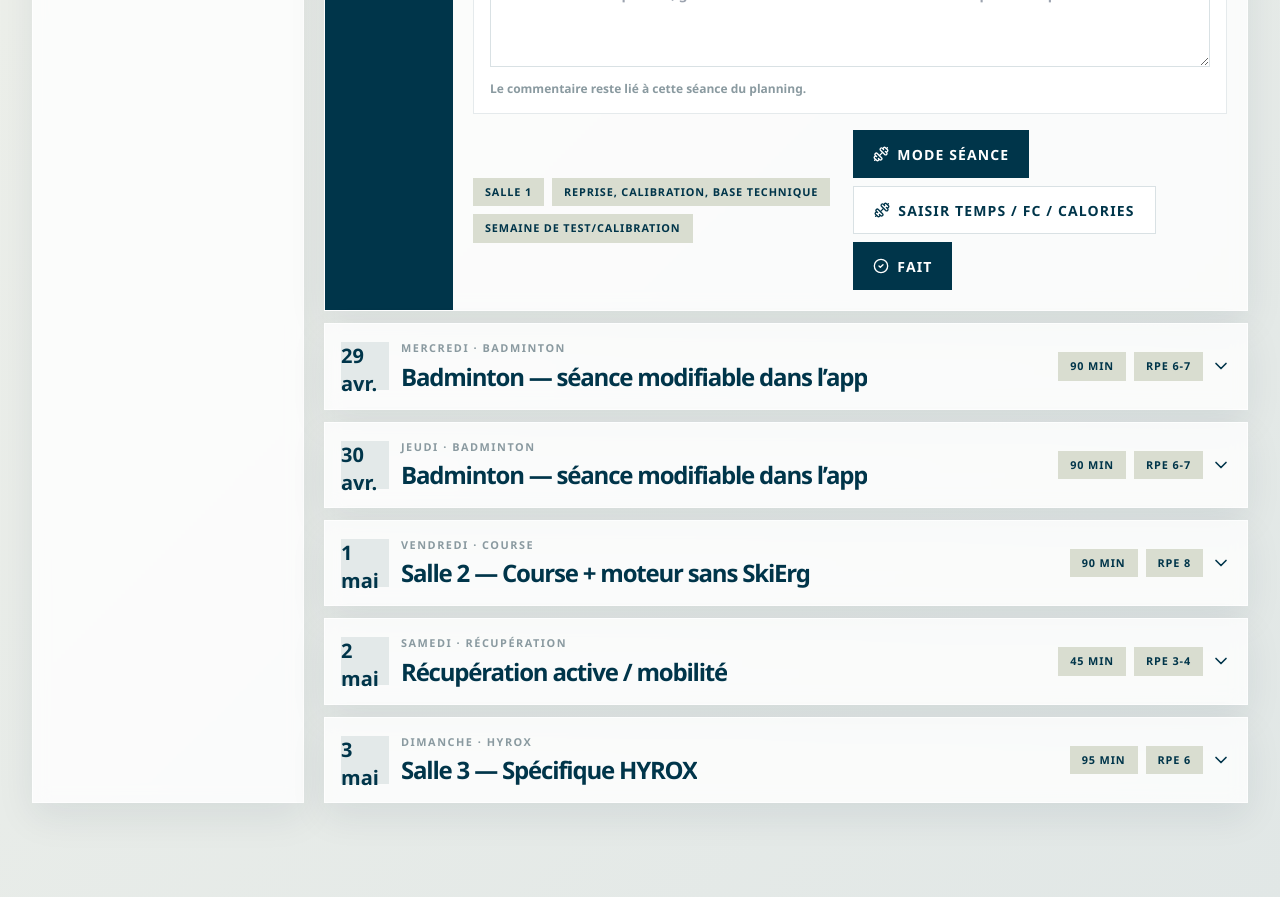
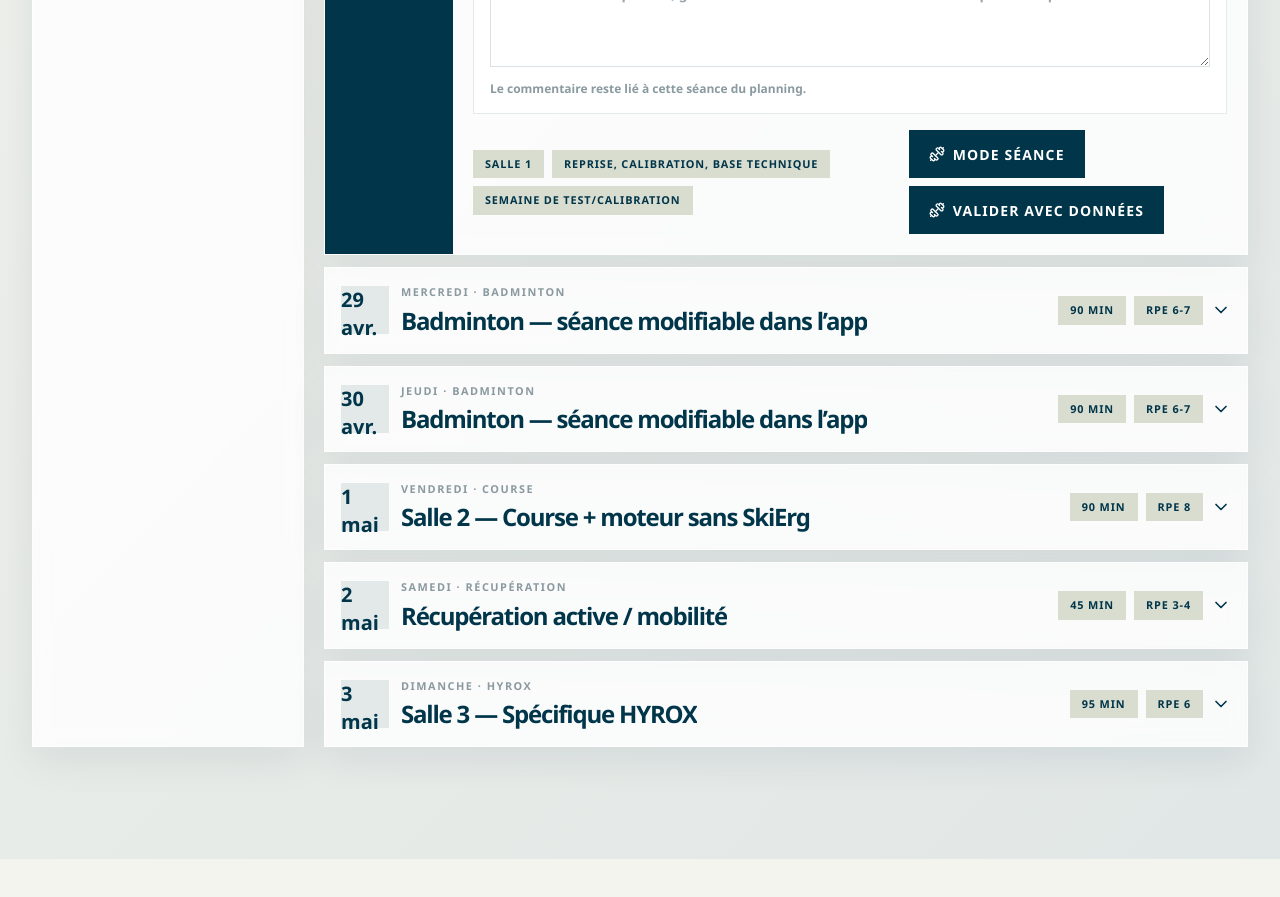
Before and after one commit to lbelhomme-pc/sport-perso, a React (Vite) app: page /planning in a window 1280 px wide. Shown: the part 2820-3717 px from the top of the page. After the commit the page ends 3679 px from the top, so only its background shows below. Built offline with nearby package versions, Linux system fonts and the light colour scheme.

Commit message:
Require metrics when validating planned sessions

```diff
--- a/src/components/forms/SessionForm.tsx
+++ b/src/components/forms/SessionForm.tsx
@@ -149,7 +149,7 @@ export function SessionForm({ initial, planned, onSubmit, onCancel }: SessionFor
             </button>
           ) : null}
           <button type="submit" className="action-button">
-            <Save className="h-4 w-4" /> Enregistrer
+            <Save className="h-4 w-4" /> {planned ? "Valider séance" : "Enregistrer"}
           </button>
         </div>
       </div>
--- a/src/components/session/SessionMode.tsx
+++ b/src/components/session/SessionMode.tsx
@@ -84,7 +84,7 @@ export function SessionMode({
               </button>
             ) : (
               <button type="button" className="action-button bg-limeSoft text-petrol-900 hover:bg-white" onClick={onFinish}>
-                <CheckCircle2 className="h-4 w-4" /> Terminer
+                <CheckCircle2 className="h-4 w-4" /> Saisir les données
               </button>
             )}
           </div>
@@ -186,7 +186,7 @@ export function SessionMode({
         })}
 
         <button type="button" className="action-button min-h-14" onClick={completed ? onClose : onFinish}>
-          <Dumbbell className="h-4 w-4" /> {completed ? "Fermer la séance" : "Terminer et enregistrer"}
+          <Dumbbell className="h-4 w-4" /> {completed ? "Fermer la séance" : "Terminer et saisir temps / FC / calories"}
         </button>
       </main>
     </div>
--- a/src/pages/PlanningPage.tsx
+++ b/src/pages/PlanningPage.tsx
@@ -1,5 +1,5 @@
 import { useEffect, useState } from "react";
-import { CheckCircle2, ChevronDown, Dumbbell, ListChecks, RotateCcw, StickyNote } from "lucide-react";
+import { ChevronDown, Dumbbell, ListChecks, RotateCcw, StickyNote } from "lucide-react";
 import { SessionForm } from "../components/forms/SessionForm";
 import { SessionMode } from "../components/session/SessionMode";
 import { PageHeader } from "../components/ui/PageHeader";
@@ -269,7 +269,7 @@ function SessionCommentBox({
 
 export default function PlanningPage() {
   const { settings } = useSettings();
-  const { sessions, saveSession, markPlannedSessionCompleted, deletePlannedSessionCompletion } = useSessions();
+  const { sessions, saveSession, deletePlannedSessionCompletion } = useSessions();
   const { getCheckedItemIds, saveChecklist, toggleChecklistItem, resetChecklist } = useSessionChecklists();
   const { getOverride, saveNotes, resetOverride } = usePlanningOverrides();
   const totalWeeks = getTotalWeeks(settings.startDate, settings.targetDate);
@@ -305,7 +305,8 @@ export default function PlanningPage() {
           onToggle={(itemId, checked) => toggleChecklistItem(sessionMode.id, itemId, checked)}
           onClose={() => setSessionMode(null)}
           onFinish={() => {
-            markPlannedSessionCompleted(sessionMode);
+            setEditingSession(sessionMode);
+            setOpenSessionId(sessionMode.id);
             setSessionMode(null);
           }}
           onUndo={() => deletePlannedSessionCompletion(sessionMode.id)}
@@ -389,9 +390,16 @@ export default function PlanningPage() {
           <div className="mt-5">
             <SessionForm
               planned={editingSession}
+              initial={getCompletedForPlan(sessions, editingSession.id)}
               onCancel={() => setEditingSession(null)}
               onSubmit={(session) => {
                 saveSession(session);
+                if (session.completed) {
+                  const checklistItems = getSessionChecklist(editingSession, energy);
+                  const exerciseCheckIds = editingSession.exercises?.map(getExerciseCheckId) ?? [];
+                  saveChecklist(editingSession.id, [...checklistItems.map((item) => item.id), ...exerciseCheckIds]);
+                }
+                setOpenSessionId(editingSession.id);
                 setEditingSession(null);
               }}
             />
@@ -521,22 +529,14 @@ export default function PlanningPage() {
                         <button className="action-button" onClick={() => setSessionMode(session)}>
                           <Dumbbell className="h-4 w-4" /> Mode séance
                         </button>
-                        <button className="ghost-button" onClick={() => setEditingSession(session)}>
-                          <Dumbbell className="h-4 w-4" /> Saisir temps / FC / calories
+                        <button className={completed ? "ghost-button" : "action-button"} onClick={() => setEditingSession(session)}>
+                          <Dumbbell className="h-4 w-4" /> {completed ? "Modifier données" : "Valider avec données"}
                         </button>
-                        <button
-                          className={completed ? "ghost-button" : "action-button"}
-                          onClick={() => {
-                            if (completed) {
-                              deletePlannedSessionCompletion(session.id);
-                            } else {
-                              markPlannedSessionCompleted(session);
-                            }
-                          }}
-                        >
-                          {completed ? <RotateCcw className="h-4 w-4" /> : <CheckCircle2 className="h-4 w-4" />}
-                          {completed ? "Annuler réalisé" : "Fait"}
-                        </button>
+                        {completed ? (
+                          <button className="ghost-button" onClick={() => deletePlannedSessionCompletion(session.id)}>
+                            <RotateCcw className="h-4 w-4" /> Annuler réalisé
+                          </button>
+                        ) : null}
                       </div>
                     ) : null}
                   </div>
```
